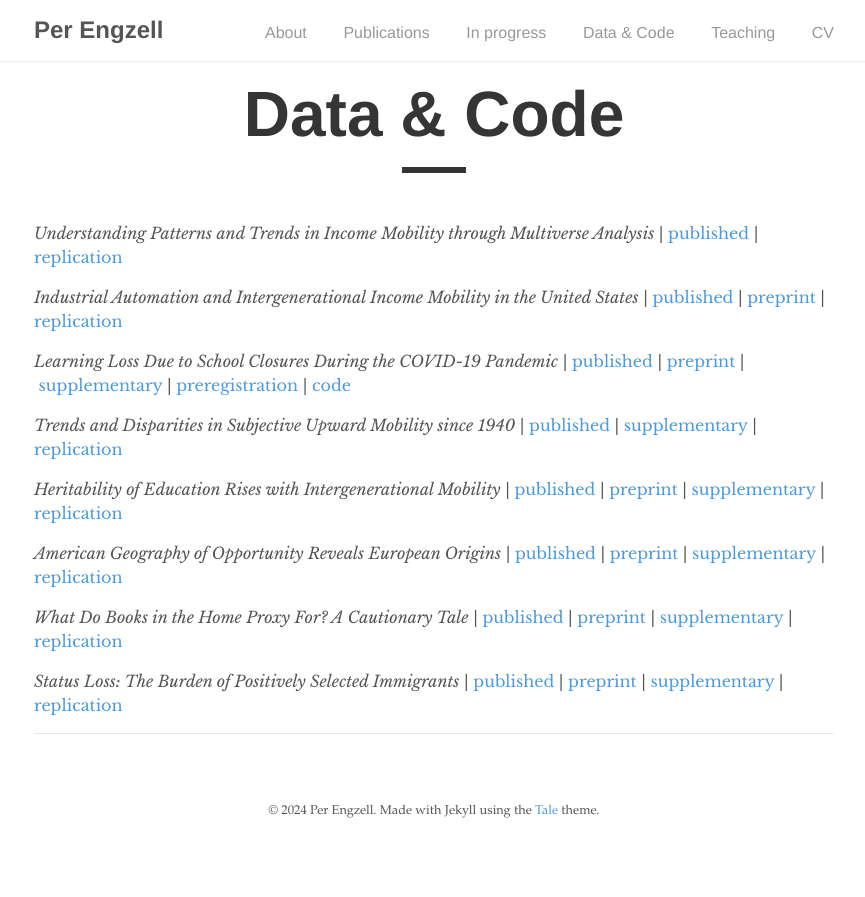
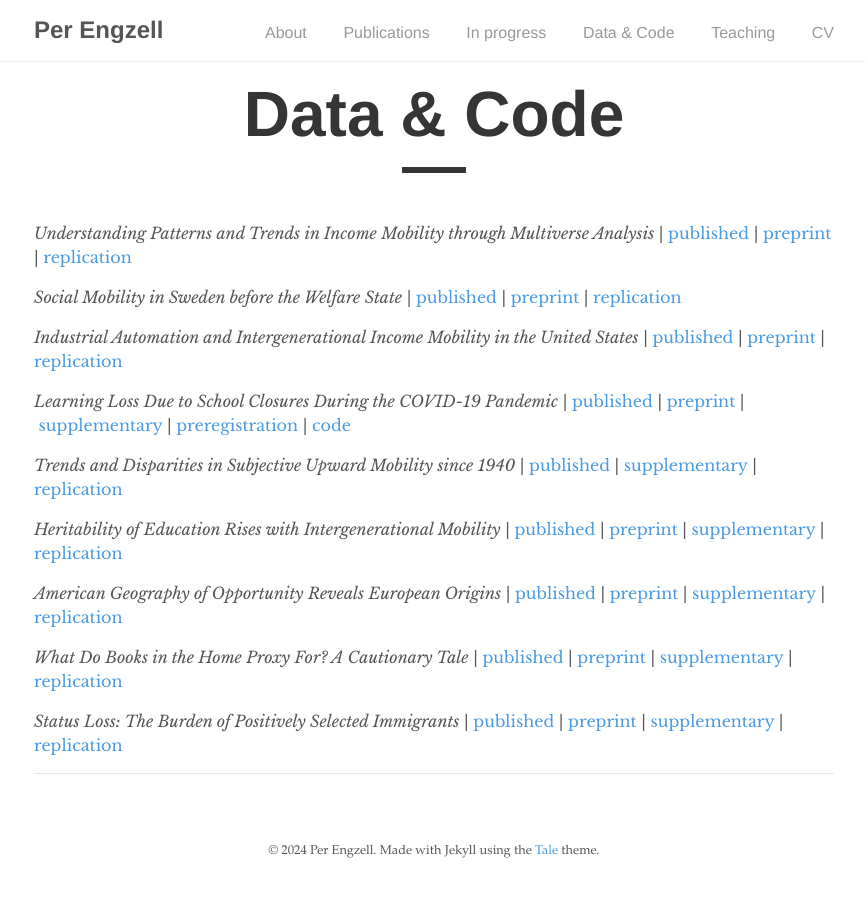
Before and after one commit to pengzell/pengzell.github.io, a Jekyll site: the page built from _pages/datacode.md, in a window 1280 px wide. Shown: the top 897 px of the page, without its empty margins (206-1071 px from the left). Built offline with Jekyll 4.4.1, drawn with Linux system fonts in a browser that asks for light colours.

Commit message:
Update datacode.md

```diff
--- a/_pages/datacode.md
+++ b/_pages/datacode.md
@@ -6,7 +6,10 @@ permalink: /datacode/
 ---
 
 *Understanding Patterns and Trends in Income Mobility through Multiverse Analysis*
-| [published](https://doi.org/10.1177/00031224231180607) | [replication](https://osf.io/sqem7/)
+| [published](https://doi.org/10.1177/00031224231180607) | [preprint](http://osf.io/preprints/socarxiv/gd2t6) | [replication](https://osf.io/sqem7/)
+
+*Social Mobility in Sweden before the Welfare State*
+| [published](https://doi.org/10.1017/S0022050723000098) | [preprint](https://osf.io/preprints/socarxiv/ebmva) | [replication](https://doi.org/10.3886/E182882V1)
 
 *Industrial Automation and Intergenerational Income Mobility in the United States*
 | [published](https://doi.org/10.1016/j.ssresearch.2021.102686) | [preprint](https://osf.io/preprints/socarxiv/zcax3/) | [replication](https://osf.io/8ez4v/)
```
